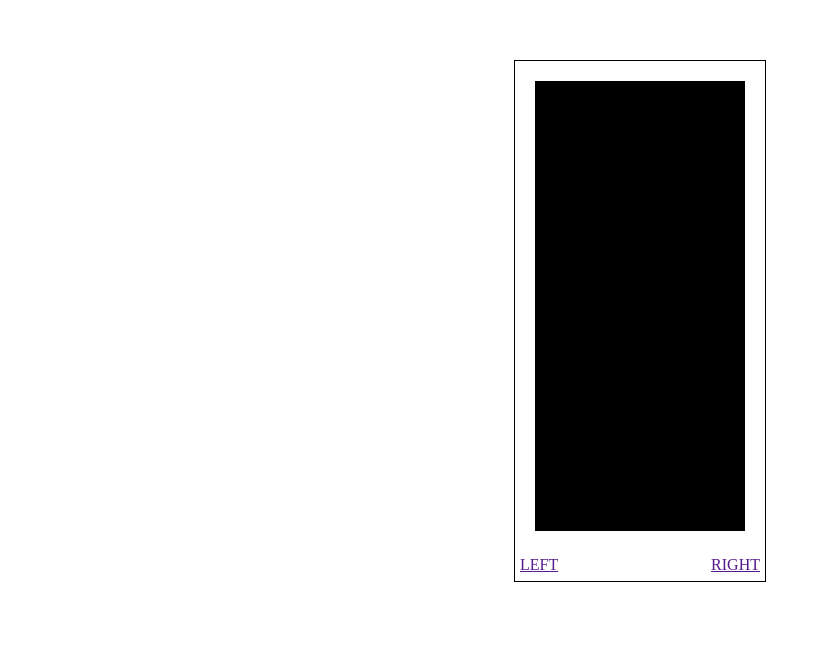
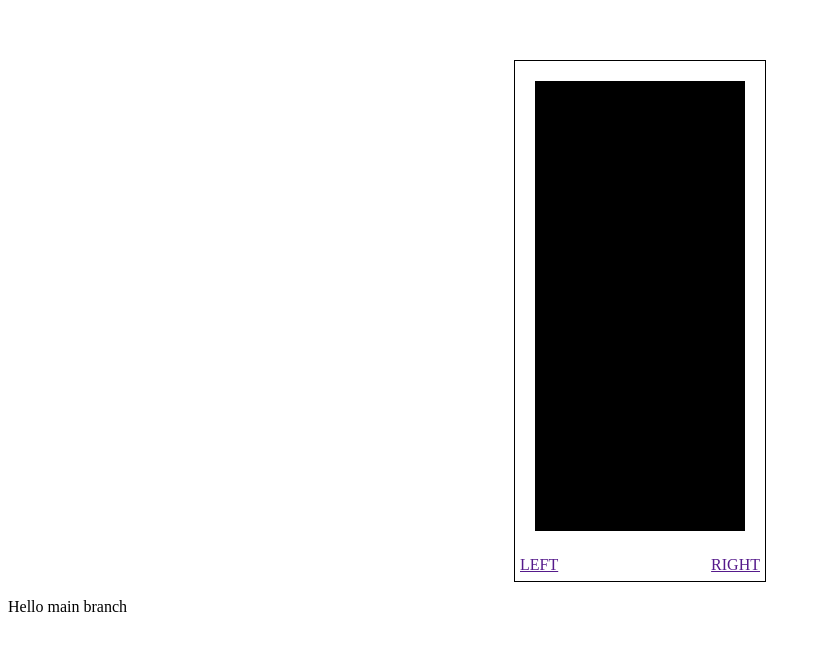
Before and after one commit to reliablesy/KNUTD, a plain HTML site: page index.html in a window 1280 px wide. Shown: the part 140-790 px from the top of the page, without its empty margins (0-821 px from the left). Drawn offline with Linux system fonts and the light colour scheme.

Commit message:
hello new

```diff
--- a/index.html
+++ b/index.html
@@ -24,6 +24,7 @@
             </div>
         </div>
     </div>
+    <p>Hello main branch</p>
     <script src="main.js"></script>
 </body>
 
```
